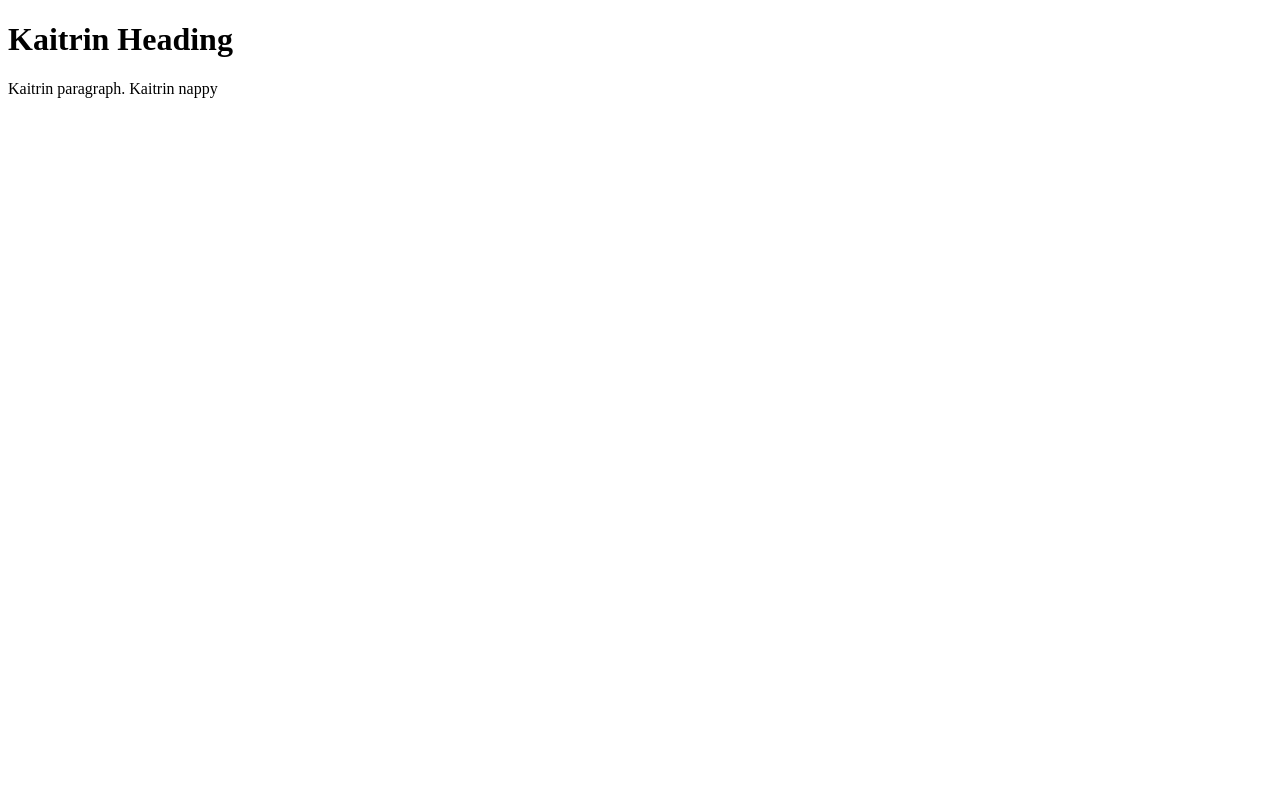
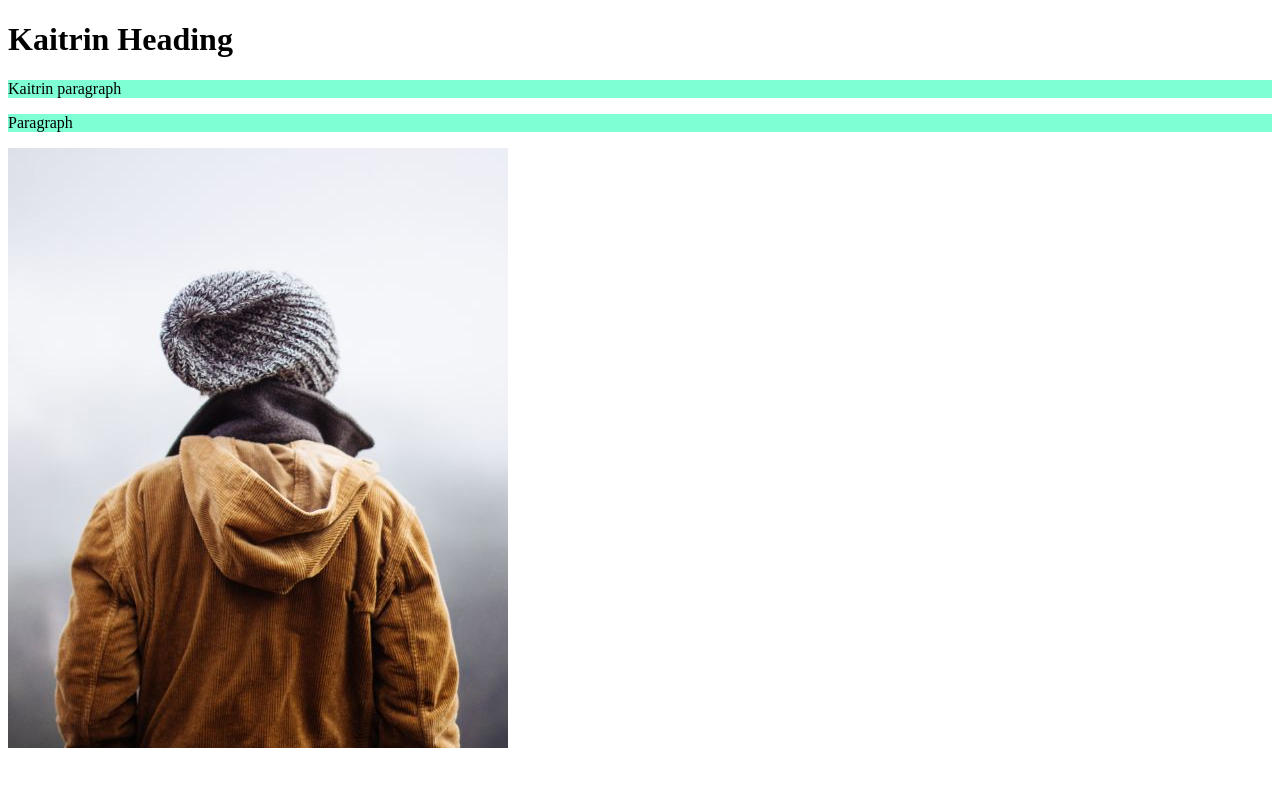
Before and after one commit to kaitrinnash/knash2.github.io, a plain HTML site: page index.html in a window 1280 px wide. Drawn offline with Linux system fonts and the light colour scheme.

Commit message:
index.html
updated webpage

```diff
--- a/index.html
+++ b/index.html
@@ -1,10 +1,20 @@
 <!DOCTYPE html>
 <html>
-<title>Kaitrin Page</title>
 <body>
+<head>
+    <title>Kaitrin Page</title>
+    <h1>Kaitrin Heading</h1>
+    <p>Kaitrin paragraph</p>
+    <style>
+        p{
+            background-color: aquamarine;
+        }
+    </style>
+</head>
 
-<h1>Kaitrin Heading</h1>
-<p>Kaitrin paragraph. Kaitrin nappy</p>
+
+<p>Paragraph</p>
+<img src="img_girl.jpg" alt="Girl in a jacket" width="500" height="600">
 
 </body>
 </html>
```
Also changed, not shown: Untitled-1.txt (added), img_girl.jpg (added), 1 other file.
